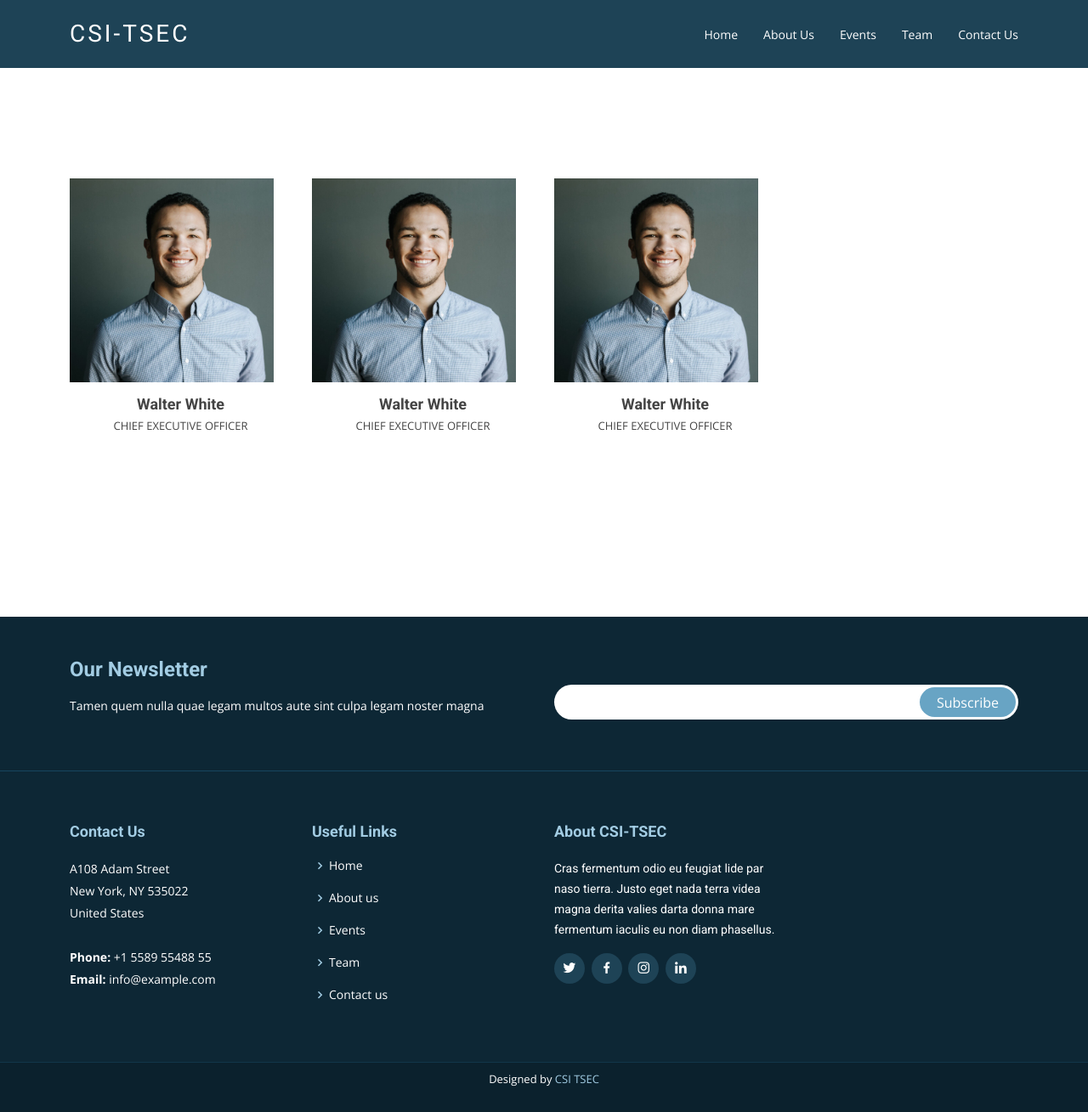
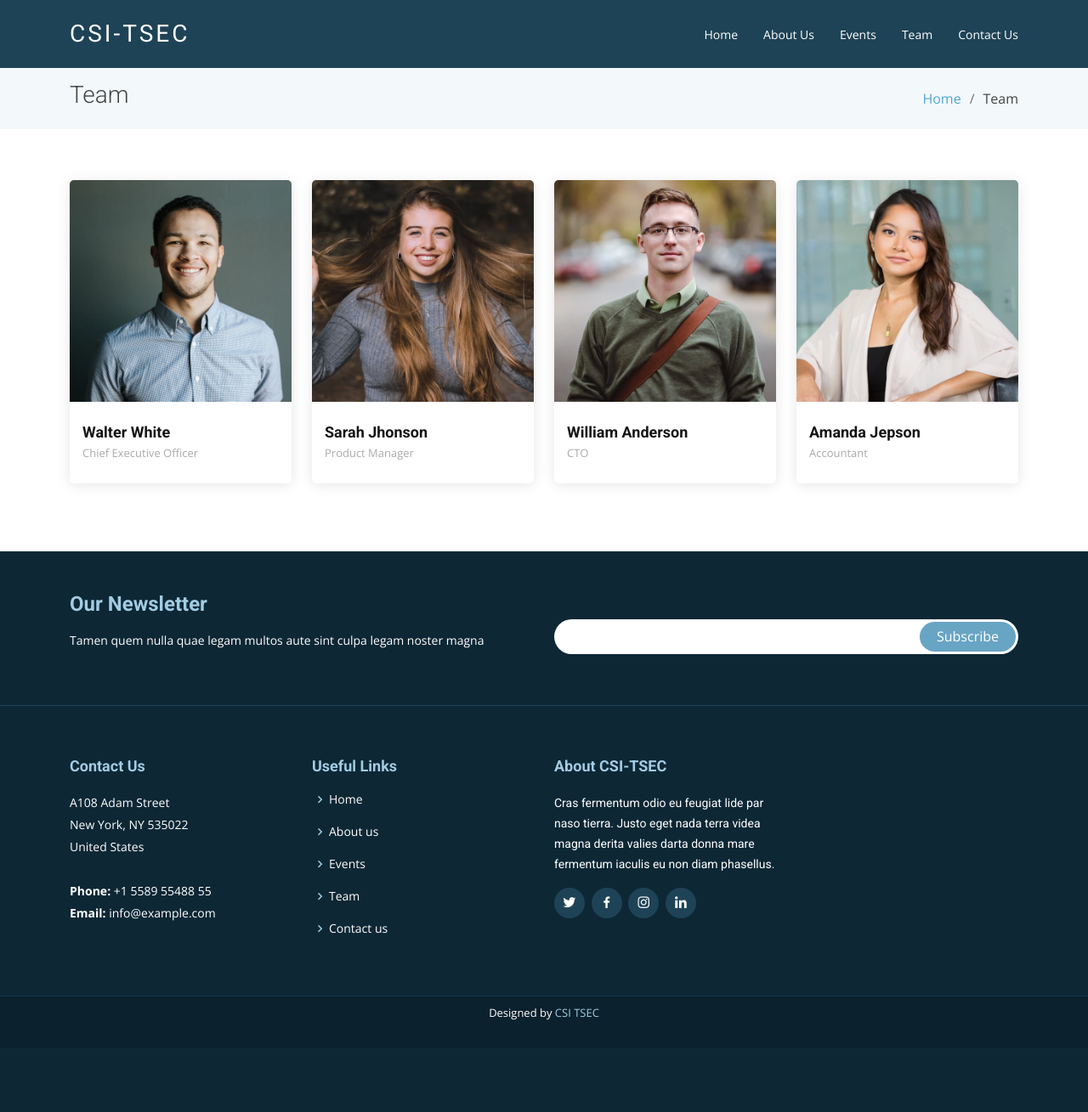
Before and after one commit to melodyPereira05/website-template, a Django app: page /team/ in a window 1280 px wide. Shown: the top 1309 px of the page at 85% size. After the commit the page ends 1201 px from the top, so only its background shows below. Run offline with Django 3.2, Linux system fonts and the light colour scheme; some libraries are stand-ins or nearby versions.

Commit message:
Updated Teams Page

```diff
--- a/csiwebsite/static/assets/css/style.css
+++ b/csiwebsite/static/assets/css/style.css
@@ -1465,12 +1465,15 @@ section {
 --------------------------------------------------------------*/
 .team {
   background: #fff;
-  padding-bottom: 30px;
+  padding: 60px 0;
 }
 
 .team .member {
   margin-bottom: 20px;
   overflow: hidden;
+  border-radius: 5px;
+  background: #fff;
+  box-shadow: 0px 2px 15px rgba(0, 0, 0, 0.1);
 }
 
 .team .member .member-img {
@@ -1481,66 +1484,68 @@ section {
 .team .member .social {
   position: absolute;
   left: 0;
-  bottom: -40px;
+  bottom: 30px;
   right: 0;
-  height: 40px;
   opacity: 0;
-  transition: bottom ease-in-out 0.4s;
+  transition: ease-in-out 0.3s;
   text-align: center;
-  background: rgba(30, 67, 86, 0.8);
-  display: flex;
-  align-items: center;
-  justify-content: center;
 }
 
 .team .member .social a {
   transition: color 0.3s;
-  color: #fff;
-  margin: 0 12px;
-  display: inline-block;
+  color: #151515;
+  margin: 0 3px;
+  border-radius: 4px;
+  width: 36px;
+  height: 36px;
+  background: rgba(255, 255, 255, 0.8);
+  transition: ease-in-out 0.3s;
+  color: #484848;
+  display: inline-flex;
+  justify-content: center;
+  align-items: center;
 }
 
 .team .member .social a:hover {
-  color: #68A4C4;
+  color: #151515;
+  background: #68A4C4;
 }
 
 .team .member .social i {
   font-size: 18px;
-  margin: 0 2px;
+  line-height: 0;
+}
+
+.team .member .member-info {
+  padding: 25px 15px;
 }
 
 .team .member .member-info h4 {
   font-weight: 700;
-  margin: 15px 0 5px 0;
+  margin-bottom: 5px;
   font-size: 18px;
+  color: #151515;
 }
 
 .team .member .member-info span {
   display: block;
   font-size: 13px;
-  text-transform: uppercase;
   font-weight: 400;
-  margin-bottom: 15px;
-  color: #68A4C4;
+  color: #aaaaaa;
 }
 
 .team .member .member-info p {
   font-style: italic;
   font-size: 14px;
   line-height: 26px;
-  color: #666;
+  color: #777777;
 }
 
 .team .member:hover .social {
-  bottom: 0;
   opacity: 1;
-  transition: bottom ease-in-out 0.4s;
-}
-
-.team .member:hover .social a, .team .member:hover .social i {
-  line-height: 0;
-  font-size: 18px;
-}
+  bottom: 15px;
+}
+
 
 /*--------------------------------------------------------------
 # Contact
--- a/templates/team-member.html
+++ b/templates/team-member.html
@@ -3,73 +3,107 @@
 {% block body %}
 
 
-    <div style="padding-top:150px; padding-bottom: 150px;" >
+<main id="main">
+
+  <!-- ======= Contact Section ======= -->
+  <section class="breadcrumbs">
+    <div class="container">
+
+      <div class="d-flex justify-content-between align-items-center">
+        <h2>Team</h2>
+        <ol>
+          <li><a href="index.html">Home</a></li>
+          <li>Team</li>
+        </ol>
+      </div>
+    </div>
+  </section>
+  <!-- End Contact Section -->
+
   <!-- ======= Team Section ======= -->
-    <section class="team" data-aos="fade-up" data-aos-easing="ease-in-out" data-aos-duration="1000">
-      <div class="container">
+  <section id="team" class="team">
+    <div class="container" data-aos="fade-up">
 
       <div class="row">
 
-
-          <div class="col-lg-3 col-md-3 ">
-            <div class="member">
-              <div class="member-img" style="height:240px; width:240px;" >
+        <div class="col-lg-3 col-md-6 d-flex align-items-stretch">
+          <div class="member" data-aos="fade-up" data-aos-delay="100">
+            <div class="member-img">
               <img src="/static/assets/img/team/team-1.jpg" class="img-fluid" alt="">
-                <div class="social" style="padding-top:0px;" >
-
+              <div class="social">
                 <a href=""><i class="bi bi-facebook"></i></a>
                 <a href=""><i class="bi bi-instagram"></i></a>
                 <a href=""><i class="bi bi-linkedin"></i></a>
               </div>
             </div>
-              <div class="member-info" style="text-align:center" >
+            <div class="member-info">
               <h4>Walter White</h4>
-                <span style="color: #444444;" >Chief Executive Officer</span>
+              <span>Chief Executive Officer</span>
             </div>
           </div>
         </div>
-          <div class="col-lg-3 col-md-3 ">
-            <div class="member">
-              <div class="member-img" style="height:240px; width:240px;" >
-                <img src="/static/assets/img/team/team-1.jpg" class="img-fluid" alt="">
-                <div class="social" style="padding-top:0px;" >
 
+        <div class="col-lg-3 col-md-6 d-flex align-items-stretch">
+          <div class="member" data-aos="fade-up" data-aos-delay="200">
+            <div class="member-img">
+              <img src="/static/assets/img/team/team-2.jpg" class="img-fluid" alt="">
+              <div class="social">
                 <a href=""><i class="bi bi-facebook"></i></a>
                 <a href=""><i class="bi bi-instagram"></i></a>
                 <a href=""><i class="bi bi-linkedin"></i></a>
               </div>
             </div>
-              <div class="member-info" style="text-align:center" >
-                <h4>Walter White</h4>
-                <span style="color: #444444;" >Chief Executive Officer</span>
+            <div class="member-info">
+              <h4>Sarah Jhonson</h4>
+              <span>Product Manager</span>
             </div>
           </div>
         </div>
-          <div class="col-lg-3 col-md-3">
-            <div class="member">
-              <div class="member-img" style="height:240px; width:240px;" >
-                <img src="/static/assets/img/team/team-1.jpg" class="img-fluid" alt="">
-                <div class="social" style="padding-top:0px;" >
 
+        <div class="col-lg-3 col-md-6 d-flex align-items-stretch">
+          <div class="member" data-aos="fade-up" data-aos-delay="300">
+            <div class="member-img">
+              <img src="/static/assets/img/team/team-3.jpg" class="img-fluid" alt="">
+              <div class="social">
                 <a href=""><i class="bi bi-facebook"></i></a>
                 <a href=""><i class="bi bi-instagram"></i></a>
                 <a href=""><i class="bi bi-linkedin"></i></a>
               </div>
             </div>
-              <div class="member-info" style="text-align:center" >
-                <h4>Walter White</h4>
-                <span style="color: #444444;" >Chief Executive Officer</span>
+            <div class="member-info">
+              <h4>William Anderson</h4>
+              <span>CTO</span>
             </div>
           </div>
         </div>
 
-
+        <div class="col-lg-3 col-md-6 d-flex align-items-stretch">
+          <div class="member" data-aos="fade-up" data-aos-delay="400">
+            <div class="member-img">
+              <img src="/static/assets/img/team/team-4.jpg" class="img-fluid" alt="">
+              <div class="social">
+                <a href=""><i class="bi bi-facebook"></i></a>
+                <a href=""><i class="bi bi-instagram"></i></a>
+                <a href=""><i class="bi bi-linkedin"></i></a>
+              </div>
+            </div>
+            <div class="member-info">
+              <h4>Amanda Jepson</h4>
+              <span>Accountant</span>
+            </div>
+          </div>
+        </div>
 
       </div>
 
     </div>
-    </section><!-- End Team Section -->
-</div>
-  </main><!-- End #main -->
+  </section>
+  <!-- End Team Section -->
+
+
+
+
+</main>
+
 
   {% endblock %}
```
Also changed, not shown: templates/contact-us.html (+19 -3 lines), templates/events.html (+22 -2 lines). Lines whose indentation alone changed are shown as unchanged.
